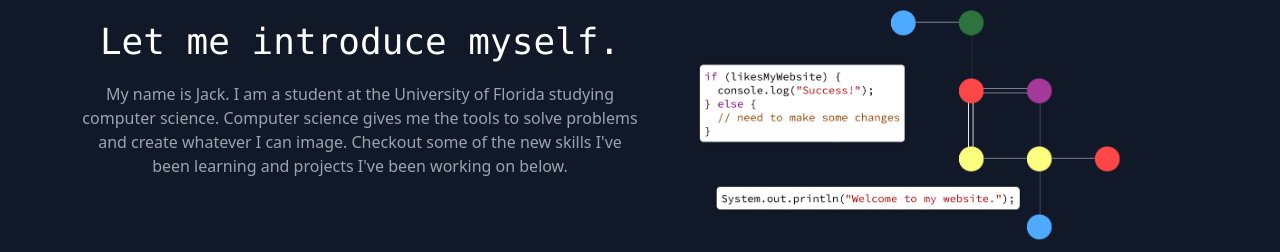
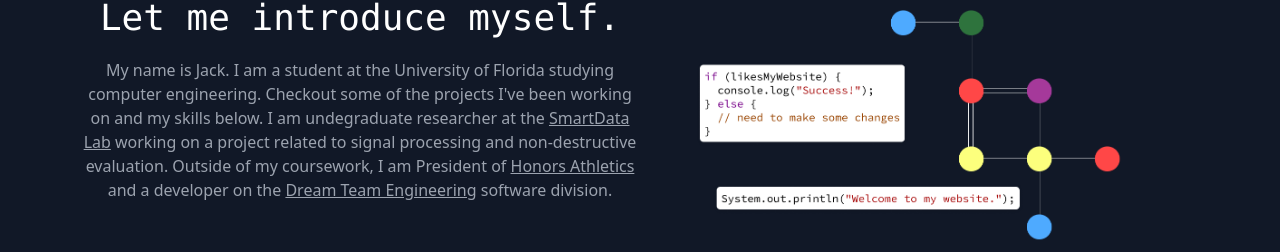
Before and after one commit to jackw00/portfolio, a React (Create React App) app: page / in a window 1280 px wide. Shown: the part 168-420 px from the top of the page. Built offline with nearby package versions, Linux system fonts and the light colour scheme.

Commit message:
data updates

```diff
--- a/src/components/About.js
+++ b/src/components/About.js
@@ -12,9 +12,12 @@ export default function About() {
                             Let me introduce myself.
                         </h1>
                         <p className="mb-8">
-                            My name is Jack. I am a student at the University of Florida studying computer science.
-                            Computer science gives me the tools to solve problems and create whatever I can image.
-                            Checkout some of the new skills I've been learning and projects I've been working on below.
+                            My name is Jack. I am a student at the University of Florida studying computer engineering.
+                            Checkout some of the projects I've been working on and my skills below. I am undegraduate researcher
+                            at the <a className="underline" target="_blank" href="https://smartdata.ece.ufl.edu/">SmartData Lab</a> working on a project related to signal processing and non-destructive evaluation.
+                            Outside of my coursework, I am President of <a className="underline" target="_blank" href="https://www.honors.ufl.edu/student-life/student-orgs/honors-athletics/">Honors Athletics</a> and
+                            a developer on the <a className="underline" target="_blank" href="https://www.ufdreamteameng.org/">Dream Team Engineering</a> software division.
+
                         </p>
                     </div>
                     <img className="w-0 md:w-1/2 lg:w-1/2 xl:w-1/2 invisible md:visible" src={aboutGraphic}></img>
--- a/src/components/Contact.js
+++ b/src/components/Contact.js
@@ -72,7 +72,7 @@ export default function Contact() {
       </div>
 
       <div className="flex flex-row px-10 mt-10 items-center">
-        <p className="mx-4">jackwardlaw0@gmail.com</p>
+        <p className="mx-4"><a href="mailto:jackwardlaw0@gmail.com">jackwardlaw0@gmail.com</a></p>
         <a className="object-fill h-4 w-4 m-2 mx-4" target="_blank" href="https://linkedin.com/in/jackwardlaw"><img src={linkedInLogo} alt="LinkedIn"/></a>
         <a className="object-fill h-4 w-4 m-2 mx-4" target="_blank" href="https://github.com/jackw00"><img src={githubLogo} className="rounded" alt="GitHub"/></a>
         <a
--- a/src/components/Skills.js
+++ b/src/components/Skills.js
@@ -2,13 +2,13 @@ import { skills } from "../data";
 
 export default function Skills() {
     return (
-        <div id="skills" className="mb-20 font-mono">
+        <div id="skills" className="mb-20">
             <div className="flex flex-col justify-center items-center px-5 py-10 mx-auto ">
                 <div className="text-center mb-20">
-                    <h1 className="sm:text-4xl text-3xl font-medium title-font text-white mb-4">
+                    <h1 className="font-mono sm:text-4xl text-3xl font-medium title-font text-white mb-4">
                         Skills &amp; Technologies
                     </h1>
-                    <p className="text-base leading-relaxed xl:w-2/4 lg:w-3/4 mx-auto">
+                    <p className="leading-relaxed xl:w-2/4 lg:w-3/4 mx-auto">
                         These are some of the skills and technologies I've learned so far from my coursework and personal projects. I'm excited to keep learning more!
                     </p>
                 </div>
--- a/src/data.js
+++ b/src/data.js
@@ -51,7 +51,7 @@ export const skills = [
   "Express.js",
   "Node.js",
   "React.js",
-  "MySQL",
+  "SQL",
   "MongoDB",
   "Spring Boot",
   "Axios",
```
